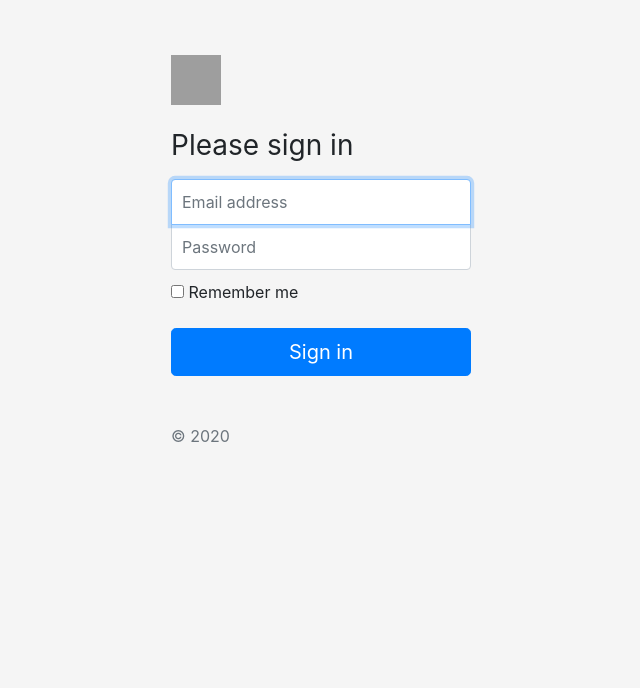
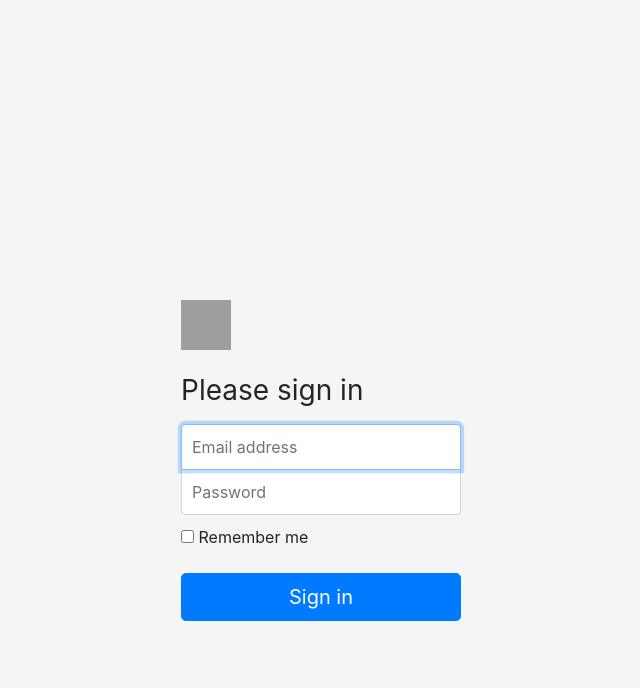
Before and after one commit to Isabelle13/camembear, a Symfony app: template templates/security/login.html.twig in a window 1280 px wide. Shown: the top 688 px of the page, without its empty margins (319-959 px from the left). Before the commit the page ends 442 px from the top, so only its background shows below. Run offline with Twig, Linux system fonts and the light colour scheme; the template is opened without the code that fills it, so the values that code supplies are empty; style sheets or scripts are compiled from the project's sources; some libraries are stand-ins or nearby versions; grey boxes are pictures that could not be loaded.

Commit message:
style change

```diff
--- a/templates/security/login.html.twig
+++ b/templates/security/login.html.twig
@@ -59,7 +59,7 @@
 			</label>
 		</div>
 		<button class="btn btn-lg btn-primary btn-block" type="submit">Sign in</button>
-		<p class="mt-5 mb-3 text-muted">&copy; 2020</p>
+
 	</form>
 {% endblock %}
 
```
Also changed, not shown: public/assets/scss/login.scss.
